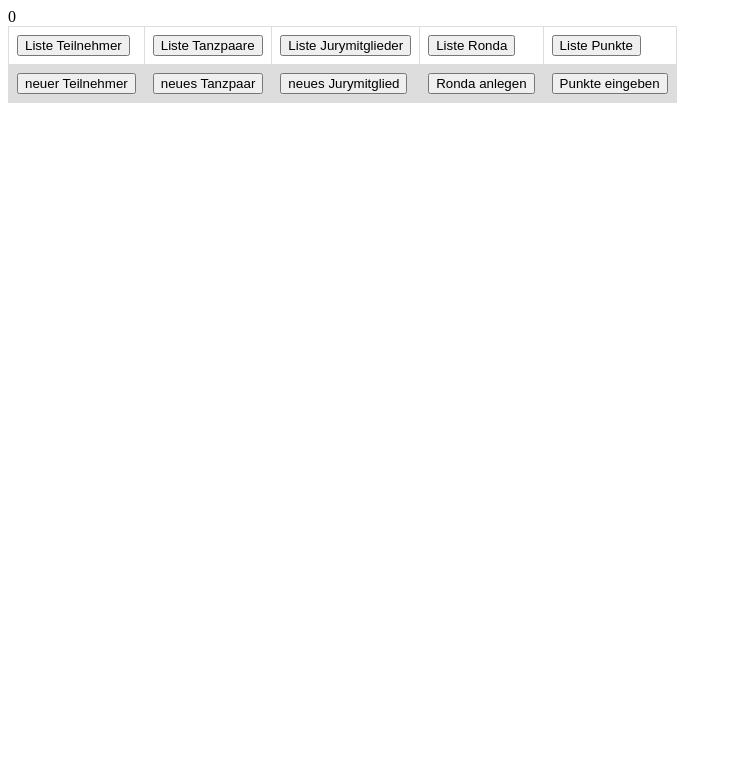
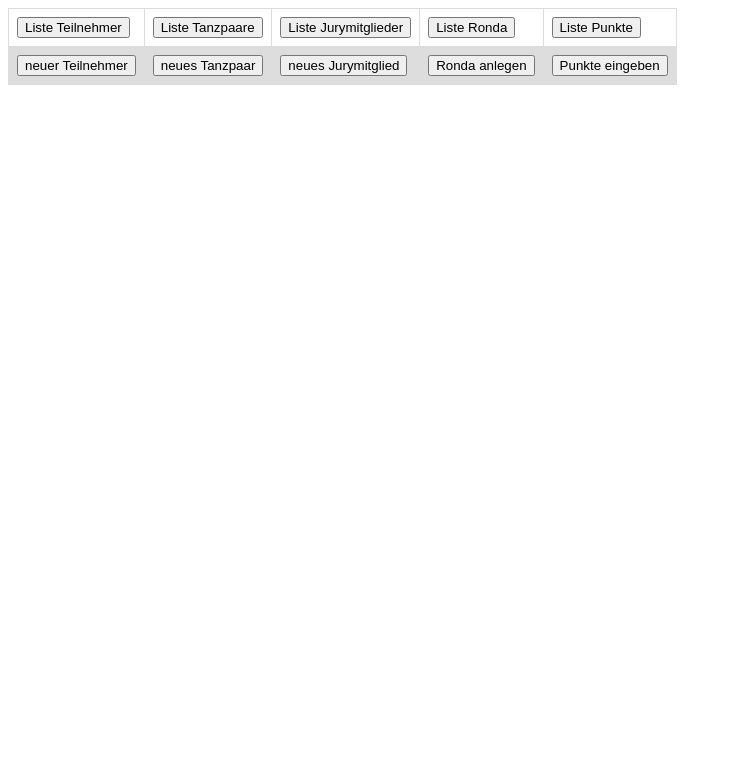
Before and after one commit to RolfHa/TangoContest, a PHP site: page / in a window 1280 px wide. Shown: the top 783 px of the page, without its empty margins (0-732 px from the left). Run offline with PHP 8.4, Linux system fonts and the light colour scheme; some libraries are stand-ins or nearby versions.

Commit message:
0 aus index gelöscht

```diff
--- a/index.php
+++ b/index.php
@@ -1,4 +1,4 @@
-0<!DOCTYPE html>
+<!DOCTYPE html>
 <html lang="de">
 <head>
     <meta charset="UTF-16">
```
